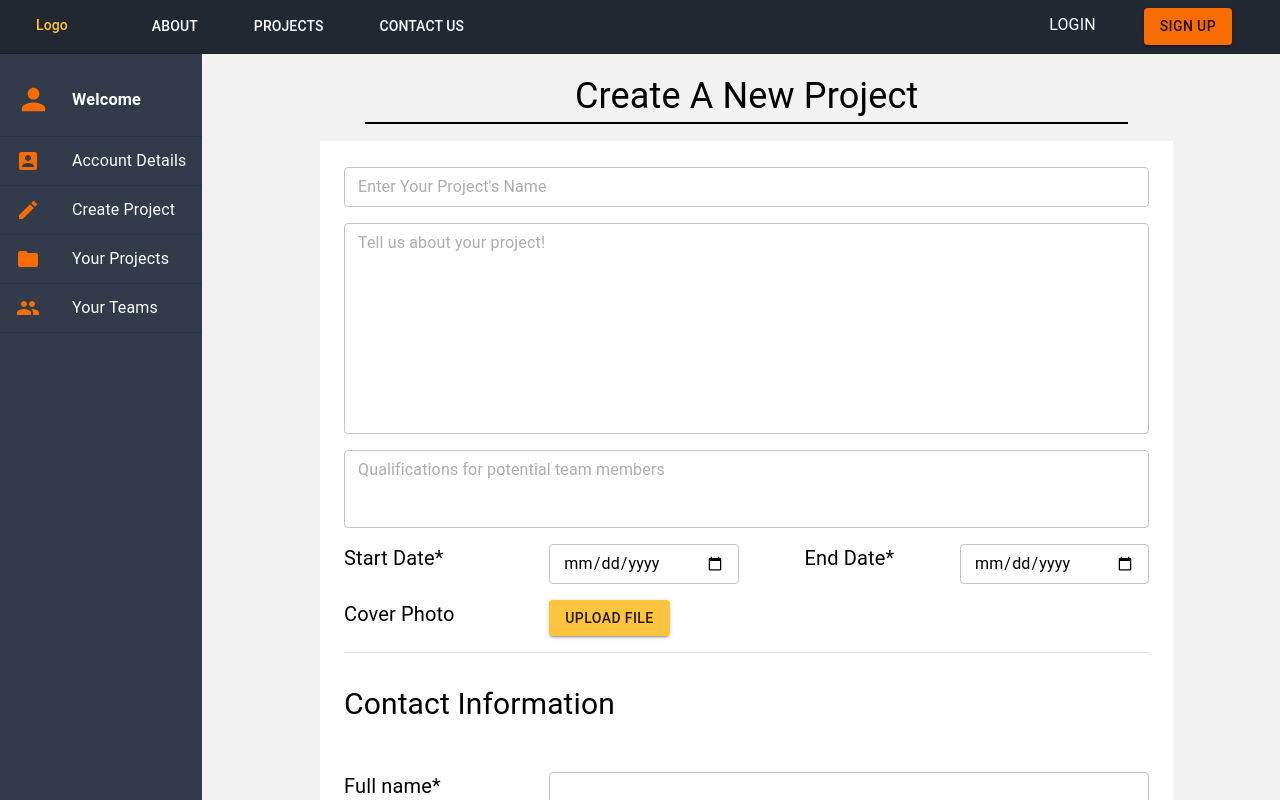
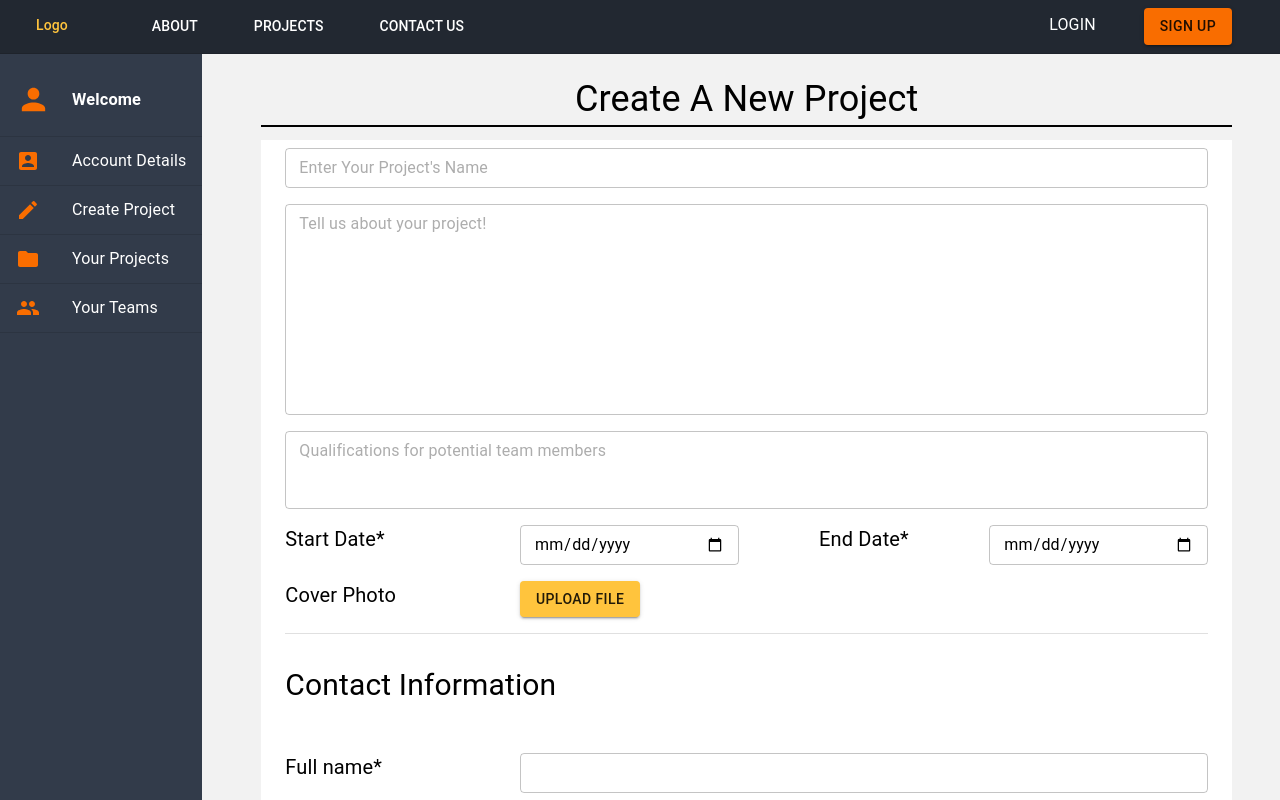
Before and after one commit to CodeAgainstRacism/codeagainstracism.org, a React (Create React App) app in the folder frontend/: page /newProjectForm in a window 1280 px wide. Shown: the top 800 px of the page. Built offline with nearby package versions, Linux system fonts and the light colour scheme; no server answers.

Commit message:
updated styles on newprojectform

```diff
--- a/frontend/src/App.js
+++ b/frontend/src/App.js
@@ -22,7 +22,6 @@ import NewProjectForm from "./pages/NewProjectForm";
 
 // import Footer from "./components/Footer";
 
-
 class App extends React.Component {
   render() {
     return (
@@ -37,9 +36,21 @@ class App extends React.Component {
               <Route exact path="/news" component={News} />
               <Route exact path="/faq" component={FAQ} />
               <Route exact path="/login" component={LogIn} />
-              <Route path="/newProjectForm" component={NewProjectForm} exact={true} />
-              <Route path="/account_details" component={AccountInfo} exact={true} />
-              <Route path="/your_projects" component={YourProjects} exact={true} />
+              <Route
+                path="/newProjectForm"
+                component={NewProjectForm}
+                exact={true}
+              />
+              <Route
+                path="/account_details"
+                component={AccountInfo}
+                exact={true}
+              />
+              <Route
+                path="/yourprojects"
+                component={YourProjects}
+                exact={true}
+              />
               <Route path="/your_teams" component={YourTeams} exact={true} />
               <Route
                 exact
--- a/frontend/src/components/SideBarOrganization.jsx
+++ b/frontend/src/components/SideBarOrganization.jsx
@@ -37,7 +37,7 @@ export default function SideBarOrganization(props){
                 <Divider/>
                 <ListItem button
                     component={RouterLink}
-                    to="/create_projects">
+                    to="/newprojectform">
                     <ListItemIcon>
                         <CreateIcon color="secondary" />
                     </ListItemIcon>
@@ -46,7 +46,7 @@ export default function SideBarOrganization(props){
                 <Divider/>
                 <ListItem button
                     component={RouterLink}
-                    to="/your_projects">
+                    to="/yourprojects">
                     <ListItemIcon>
                         <FolderIcon color="secondary"/>
                     </ListItemIcon>
--- a/frontend/src/pages/NewProjectForm.jsx
+++ b/frontend/src/pages/NewProjectForm.jsx
@@ -23,6 +23,11 @@ const projectFormStyles = theme => ({
       fontSize: theme.spacing(2.5),
     },
 
+    rightGridContainer: {
+      paddingLeft: theme.spacing(3),
+      paddingRight: theme.spacing(3),
+    },
+
     dividerBar: {
       height: "2px",
       background: "#000000",
@@ -30,19 +35,16 @@ const projectFormStyles = theme => ({
     },
 
     headingContainer: {
+      gridArea: "header",
       textAlign: "center",
       paddingBottom: "2%",
       paddingTop: "2%",
       fontSize : theme.spacing(4.5),
-      width: "95%"
     },
 
     rightContainer: {
-      backgroundColor: "white",
-      paddingTop: "3%",
-      fontSize : theme.spacing(2.5),
       paddingBottom: "5%",
-      width: "100%",
+      minHeight: "100vh",
     },
   }
   )
@@ -118,15 +120,17 @@ class NewProjectForm extends React.Component {
     return (
       <form onSubmit={this.handleSubmit}>
         <Grid container direction={"row"}>
-             <Grid item xs = {3} container alignItems = "stretch">
+             <Grid item xs = {2} container alignItems = "stretch">
                  <SideBar/>
              </Grid>
-             <Grid item xs = {8}>
+             <Grid container item xs = {10} className={classes.rightGridContainer}>
+
              <Container className = {classes.headingContainer}>
                  Create A New Project
                  <Box className = {classes.dividerBar}></Box>
              </Container>
             <Container className = {classes.rightContainer}>
+            <Container style={{ backgroundColor: "white" }}>
               <Grid container spacing={2} className = {classes.gridText}>
                 <Grid item xs = {12} >
                   <TextField value = {this.state.projectName} onChange = {this.handleInputChange} name = "projectName" label = "Enter Your Project's Name"/>
@@ -191,6 +195,7 @@ class NewProjectForm extends React.Component {
                   <Button size = "large" type = "submit" color ="primary" variant = "contained">Submit</Button>
               </Grid>
               </Grid>
+              </Container>
           </Container>
           </Grid>
           </Grid>
--- a/frontend/src/pages/YourProjects.jsx
+++ b/frontend/src/pages/YourProjects.jsx
@@ -1,21 +1,26 @@
-import React, {Fragment, useEffect, useState} from 'react';
-import PropTypes from 'prop-types';
-import { makeStyles } from '@material-ui/core';
-import Typography from '@material-ui/core/Typography';
-import {Container,
-        CssBaseline,
+import React, { Fragment, useState } from "react";
+import PropTypes from "prop-types";
+import {
+  makeStyles,
+  Container,
   Grid,
   Box,
   AppBar,
   Tabs,
-    Tab} from '@material-ui/core';
+  Tab,
+  Typography,
+} from "@material-ui/core";
+
+//imported mock data
+//import { mockDataIncomplete } from "../mock data/data";
+//import { mockDataComplete } from "../mock data/data_complete";
 //backend connection stuff
-import axios from 'axios';
-import { BACKEND_URL } from '../config';
+import axios from "axios";
+import { BACKEND_URL } from "../config";
 import SideBar from "../components/SideBarOrganization";
 import ProjectCard from "../components/ProjectCard";
+
 const YourProjectsStyles = makeStyles((theme) => ({
-
   root: {
     flexGrow: 1,
   },
@@ -32,22 +37,31 @@ const YourProjectsStyles = makeStyles((theme) => ({
     flexGrow: 1,
   },
 
+  rightGridContainer: {
+    paddingLeft: theme.spacing(3),
+    paddingRight: theme.spacing(3),
+  },
+
   headingContainer: {
     gridArea: "header",
     textAlign: "center",
     paddingBottom: "2%",
     paddingTop: "2%",
-    fontSize : theme.spacing(4.5),
-    width: "95%"
+    fontSize: theme.spacing(4.5),
   },
 
   rightContainer: {
-    backgroundColor: "white",
     paddingBottom: "5%",
-    width: "95%",
-    minHeight: "100vh"
+    minHeight: "100vh",
   },
-}))
+
+  appbar: {
+    backgroundColor: theme.palette.background.dark,
+    color: theme.palette.text.secondary,
+    fontWeight: "bold",
+    width: "30%",
+  },
+}));
 
 function TabPanel(props) {
   const { children, value, index, ...other } = props;
@@ -57,7 +71,8 @@ function TabPanel(props) {
       hidden={value !== index}
       id={`simple-tabpanel-${index}`}
       aria-labelledby={`simple-tab-${index}`}
-      {...other}>
+      {...other}
+    >
       {value === index && (
         <Box p={3}>
           <Typography>{children}</Typography>
@@ -76,29 +91,30 @@ TabPanel.propTypes = {
 function a11yProps(index) {
   return {
     id: `simple-tab-${index}`,
-    'aria-controls': `simple-tabpanel-${index}`,
+    "aria-controls": `simple-tabpanel-${index}`,
   };
 }
 
-export default function YourProjects () {
-
+export default function YourProjects() {
   //connect to backend stuff
   const [projectsComplete, setProjectsComplete] = useState([]);
   const [projectsIncomplete, setProjectsIncomplete] = useState([]);
 
-  axios.get(`${BACKEND_URL}projects/incomplete`, {
-    params: {}
+  axios
+    .get(`${BACKEND_URL}projects/incomplete`, {
+      params: {},
     })
     .then(function (response) {
       setProjectsIncomplete(response.data);
     })
     .catch(function (error) {
       console.log(error);
-  })
+    });
 
   //if use state is 1
-  axios.get(`${BACKEND_URL}projects/complete`, {
-    params: {}
+  axios
+    .get(`${BACKEND_URL}projects/complete`, {
+      params: {},
     })
     .then(function (response) {
       setProjectsComplete(response.data);
@@ -114,54 +130,60 @@ export default function YourProjects () {
   const classes = YourProjectsStyles();
   const [value, setValue] = useState(0);
   const handleChange = (event, newValue) => {
-    setValue(newValue)
+    setValue(newValue);
   };
 
   return (
     <Fragment>
-        <CssBaseline />
-        <Grid container spacing = {0} id = "row">
-          <Grid container item xs = {3} alignItems="stretch">
-              <SideBar/>
+      <Grid container id="row">
+        <Grid container item xs={2} alignItems="stretch">
+          <SideBar />
         </Grid>
-          <Grid item xs = {8}>
-          <Container className = {classes.headingContainer}>
+        <Grid container item xs={10} className={classes.rightGridContainer}>
+          <Container className={classes.headingContainer}>
             Your Projects
-              <Box className = {classes.dividerBar}></Box>
+            <Box className={classes.dividerBar} />
           </Container>
-          <Container disableGutters = {true} className = {classes.rightContainer}>
-              <AppBar position = "static" style ={{boxShadow: "none"}}>
-                <Tabs value={value} onChange={handleChange} >
+
+          <Container className={classes.rightContainer}>
+            <AppBar
+              position="static"
+              style={{ boxShadow: "none" }}
+              className={classes.appbar}
+            >
+              <Tabs value={value} onChange={handleChange}>
                 <Tab label="In Progress" {...a11yProps(0)} />
                 <Tab label="Completed" {...a11yProps(1)} />
               </Tabs>
             </AppBar>
+
+            <Container style={{ backgroundColor: "white" }}>
               <TabPanel value={value} index={0}>
-                <Grid container spacing = {3} direction = "row">
+                <Grid container spacing={3} direction="row">
                   {cardListIncomplete.map((data, key) => {
                     return (
-                      <Grid item xs={12} sm={6} lg={4} key = {key}>
-                        <ProjectCard {...data}/>
+                      <Grid item xs={12} sm={6} lg={4} key={key}>
+                        <ProjectCard {...data} />
                       </Grid>
                     );
                   })}
                 </Grid>
               </TabPanel>
               <TabPanel value={value} index={1}>
-              <Grid container spacing = {3} direction = "row">
+                <Grid container spacing={3} direction="row">
                   {cardListComplete.map((data, key) => {
                     return (
-                      <Grid item xs={12} sm={6} lg={4} key = {key}>
-                        <ProjectCard {...data}/>
+                      <Grid item xs={12} sm={6} lg={4} key={key}>
+                        <ProjectCard {...data} />
                       </Grid>
                     );
                   })}
                 </Grid>
               </TabPanel>
             </Container>
+          </Container>
         </Grid>
       </Grid>
-
     </Fragment>
   );
 }
```
Lines whose indentation alone changed are shown as unchanged.
